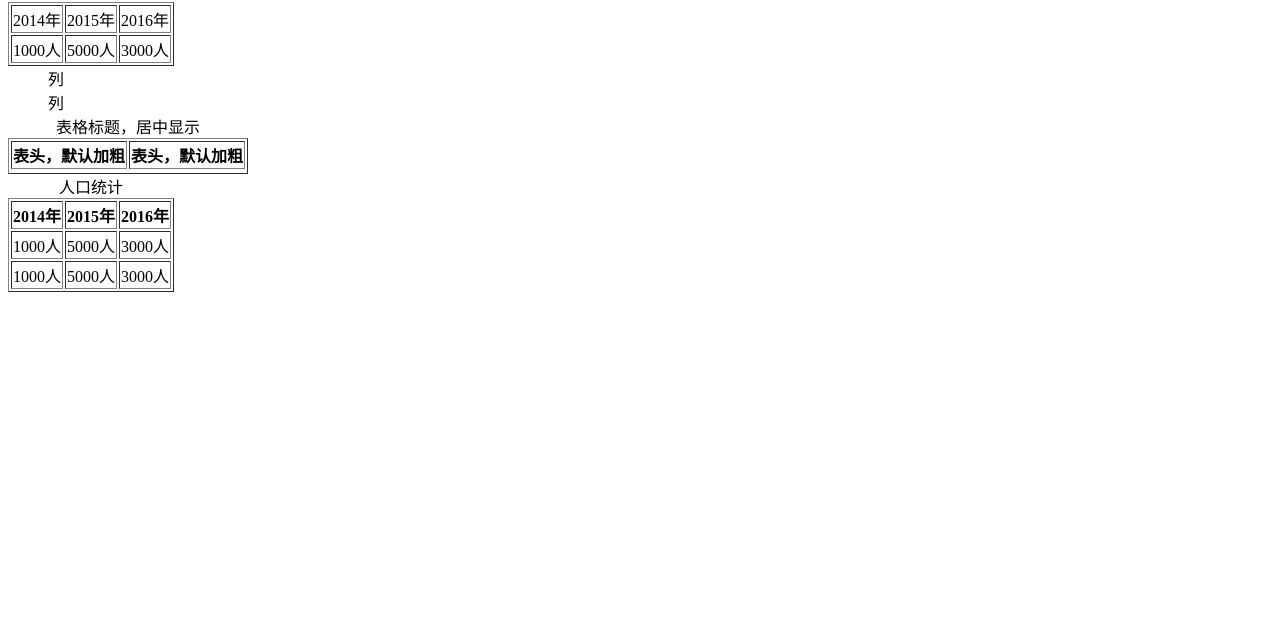
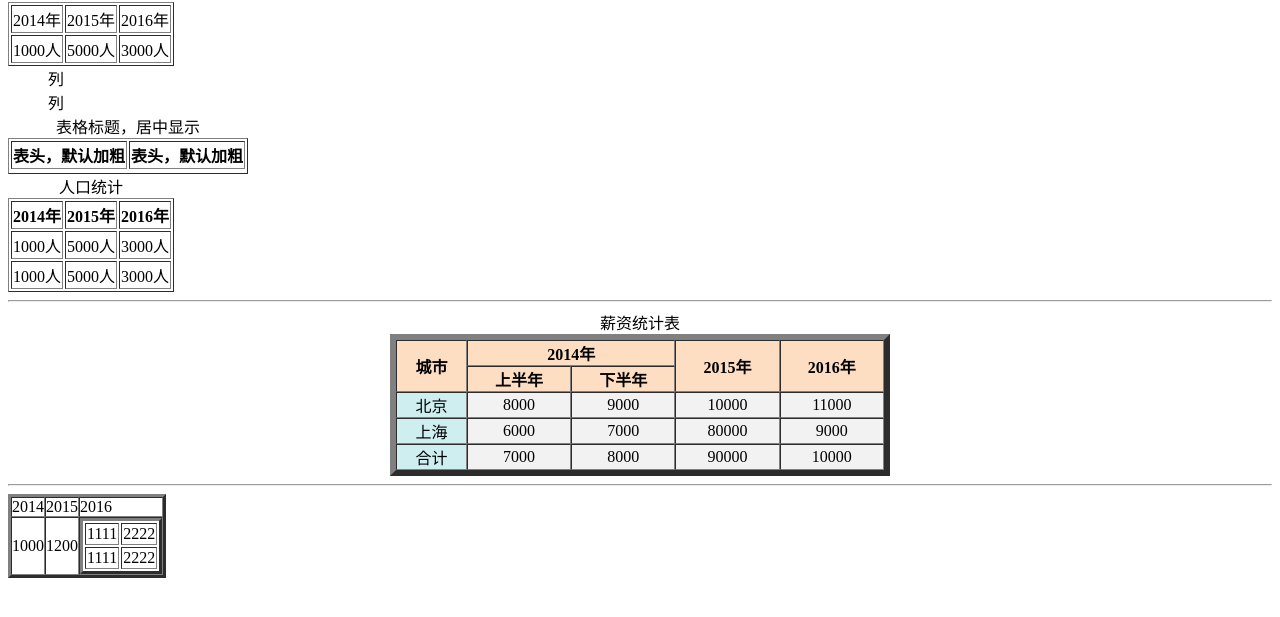
Before and after one commit to fenggit/WebArt2, a plain HTML site: page HTML/HTML - 4.表格.html in a window 1280 px wide. Shown: the part 87-704 px from the top of the page. Drawn offline with Linux system fonts and the light colour scheme.

Commit message:
add table example

```diff
--- a/HTML/HTML - 4.表格.html
+++ b/HTML/HTML - 4.表格.html
@@ -61,5 +61,80 @@
     </tfoot>
 </table>
 
+
+<hr>
+
+<table border="6" width="500px" bgcolor="#f2f2f2" cellpadding="0" cellspacing="0" align="center">
+
+    <caption>薪资统计表</caption>
+
+    <thead align="center">
+    <tr align="center" valign="middle" bgcolor="#fddec3">
+        <th rowspan="2">城市</th>
+        <th colspan="2">2014年</th>
+        <th rowspan="2">2015年</th>
+        <th rowspan="2">2016年</th>
+    </tr>
+
+    <tr align="center" valign="middle" bgcolor="#fddec3">
+        <th>上半年</th>
+        <th>下半年</th>
+    </tr>
+    </thead>
+
+    <tbody align="center">
+    <tr>
+        <td bgcolor="#ceeef0" align="center" valign="middle">北京</td>
+        <td>8000</td>
+        <td>9000</td>
+        <td>10000</td>
+        <td>11000</td>
+    </tr>
+
+    <tr>
+        <td bgcolor="#ceeef0" align="center" valign="middle">上海</td>
+        <td>6000</td>
+        <td>7000</td>
+        <td>80000</td>
+        <td>9000</td>
+    </tr>
+    </tbody>
+    <tfoot align="center">
+    <tr>
+        <td bgcolor="#ceeef0" align="center" valign="middle">合计</td>
+        <td>7000</td>
+        <td>8000</td>
+        <td>90000</td>
+        <td>10000</td>
+    </tr>
+    </tfoot>
+</table>
+
+<hr>
+
+<table border="3" cellspacing="0" cellpadding="0">
+    <tr>
+        <td>2014</td>
+        <td>2015</td>
+        <td>2016</td>
+    </tr>
+
+    <tr>
+        <td>1000</td>
+        <td>1200</td>
+        <td>
+            <table border="3">
+                <tr>
+                    <td>1111</td>
+                    <td>2222</td>
+                </tr>
+                <tr>
+                    <td>1111</td>
+                    <td>2222</td>
+                </tr>
+            </table>
+        </td>
+    </tr>
+</table>
 </body>
 </html>
```
Also changed, not shown: HTML/HTML - 4.1表格案例.html (added, +111 -0 lines).
